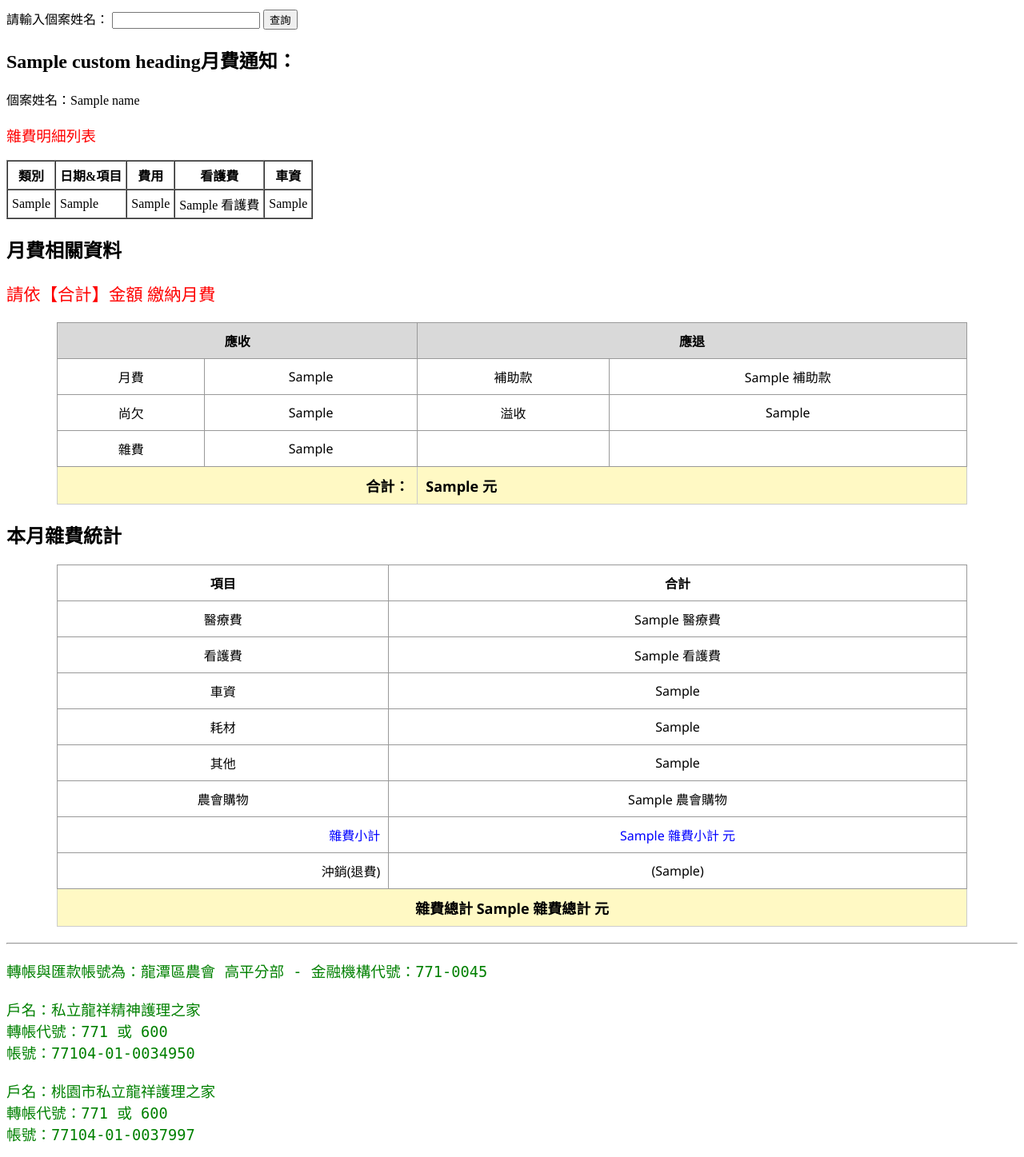
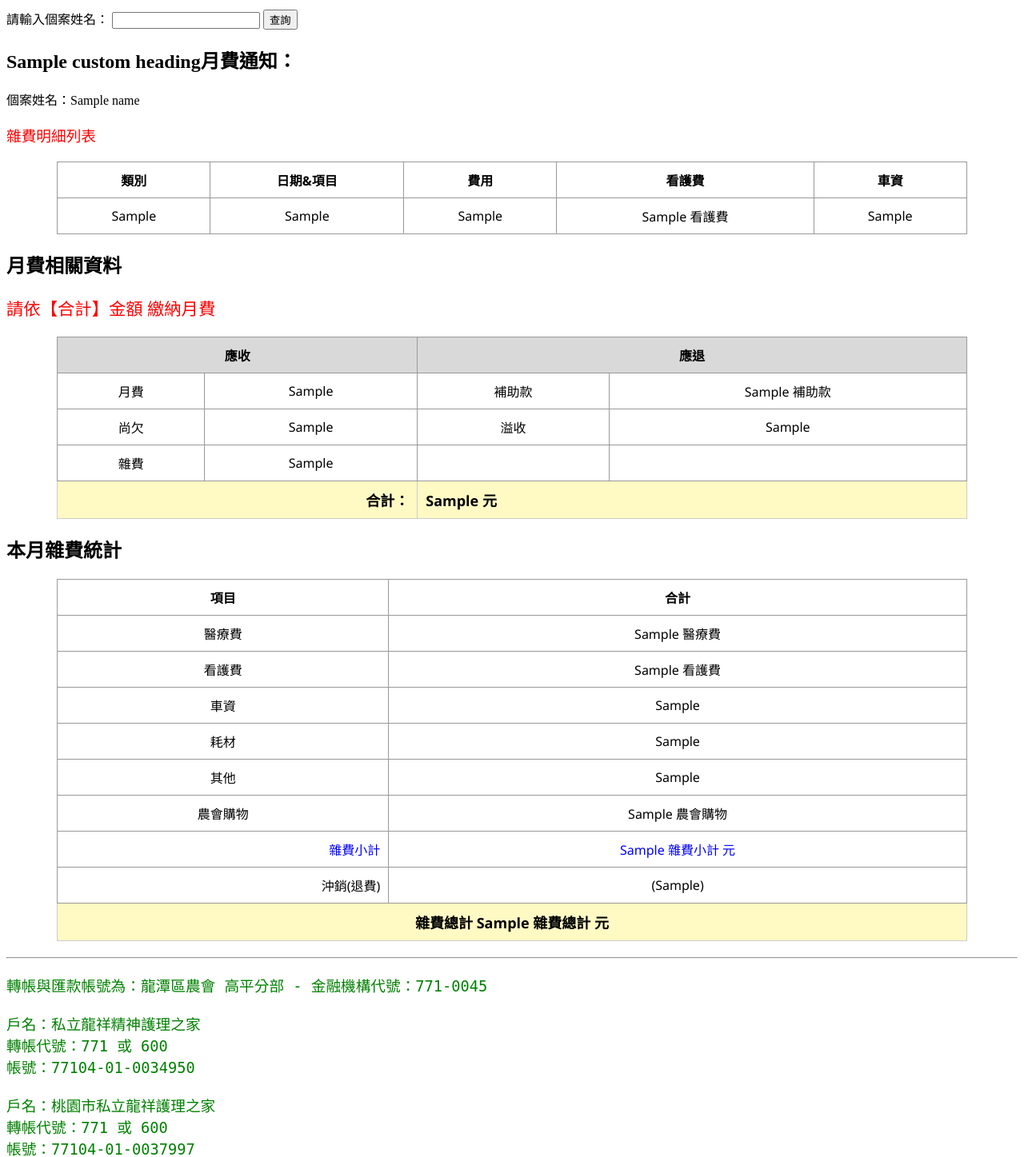
Before and after one commit to ls471471/expense-query-app, a Flask app: template templates/index.html in a window 1280 px wide. Shown: the part 166-1613 px from the top of the page at 80% size. Run offline with Flask 3, Linux system fonts and the light colour scheme; the template is opened without the code that fills it: most values are stand-ins (such as "Sample title", 1, 10 or a date in 2020); parts of the project's set-up code (start-up, migrations or seed data) failed here and were passed over.

Commit message:
Update index.html

```diff
--- a/templates/index.html
+++ b/templates/index.html
@@ -54,7 +54,7 @@
         <h2>{{ custom_heading }}月費通知：</h2>
         <p>個案姓名：{{ name }}</p>
         <p style="color:red; font-size:14pt;">雜費明細列表</p>
-        <table border="1" cellpadding="5" cellspacing="0">
+<table class="summary-table">
     <thead>
         <tr>
             <th>類別</th>
@@ -76,6 +76,7 @@
         {% endfor %}
     </tbody>
 </table>
+
     {% endif %}
 
     {% if roster_info %}
```
Lines whose indentation alone changed are shown as unchanged.
